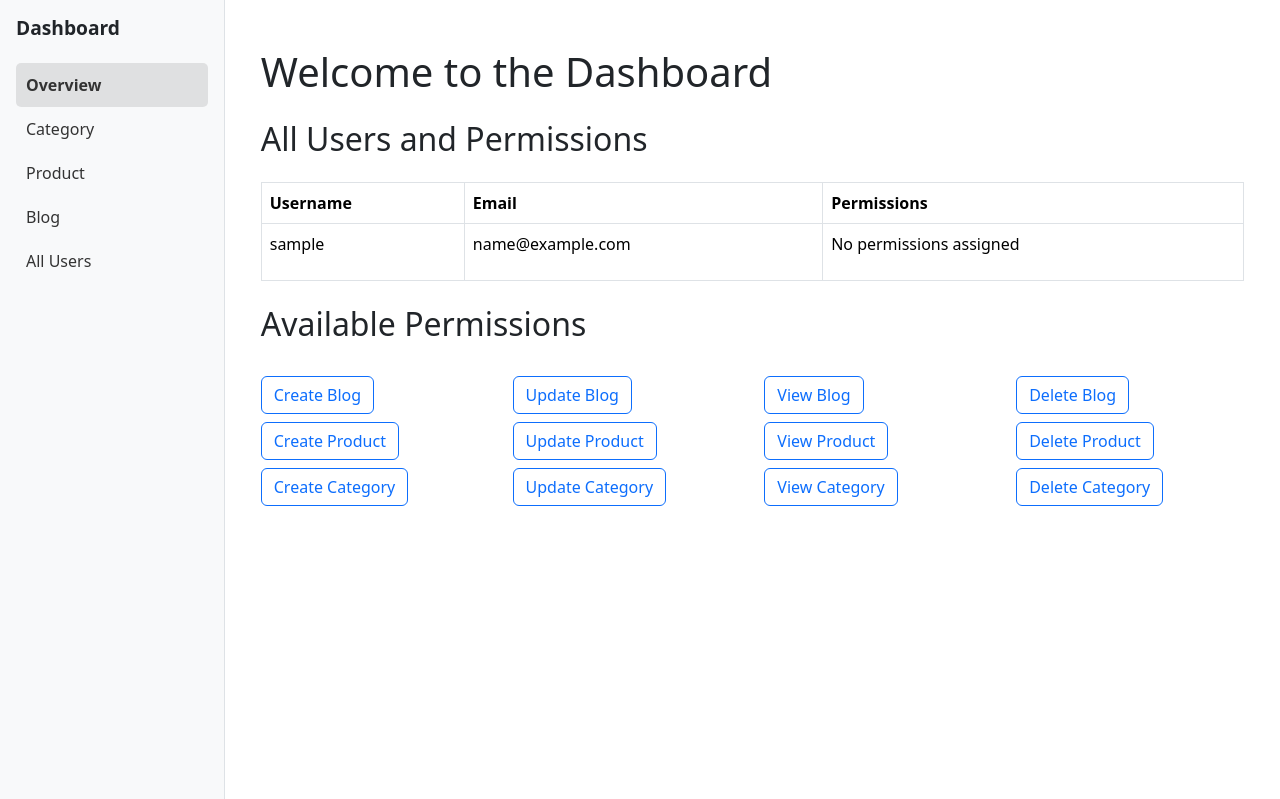
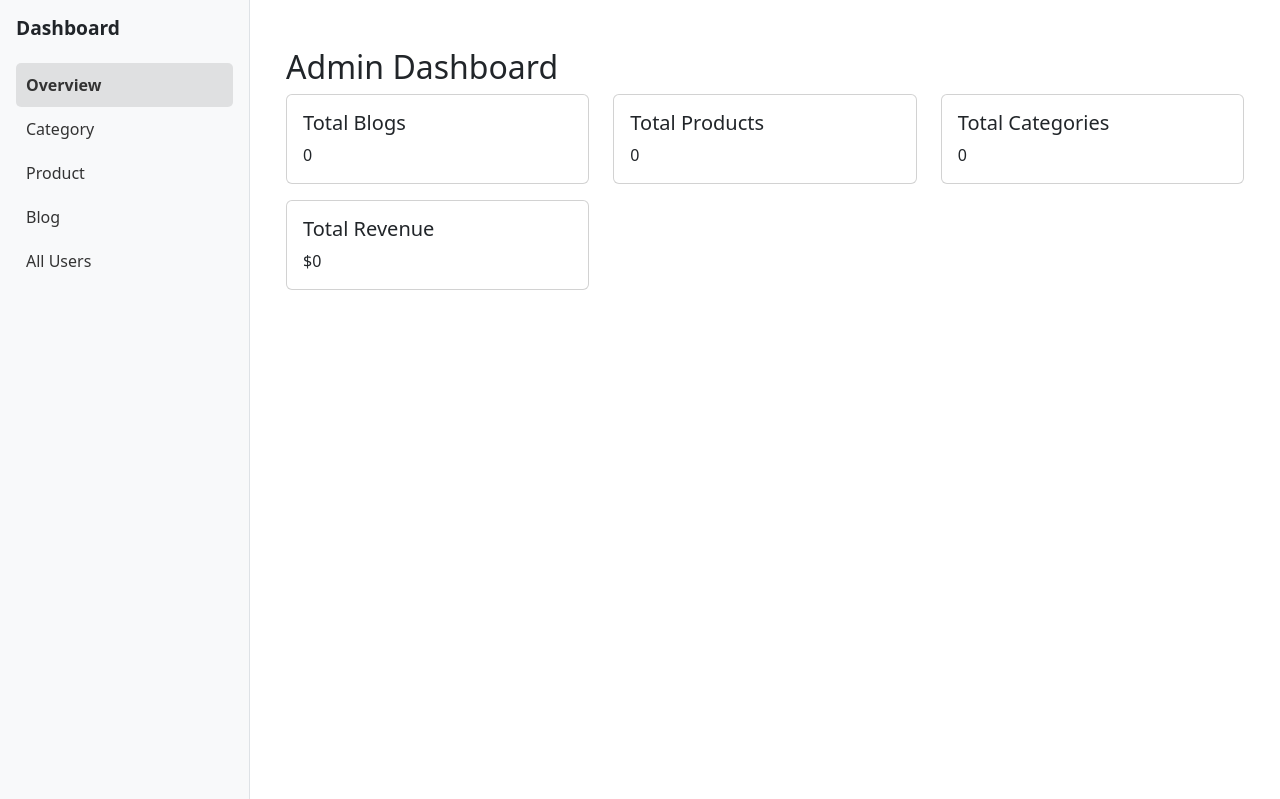
Before and after one commit to Fotsingboris/django_permissions, a Django app: page /en/dashboard/ in a window 1280 px wide. Shown: the part 56-855 px from the top of the page. Run offline with Django 5.2, Linux system fonts and the light colour scheme; the visitor is signed in with stand-in values (Sample User, id 1); data comes from the database, SQL or seed files in the repository; data that the repository does not hold is empty; some libraries are stand-ins or nearby versions.

Commit message:
fix: translations

```diff
--- a/core/views.py
+++ b/core/views.py
@@ -2,6 +2,7 @@
 from django.contrib.auth.models import User
 from django.contrib.auth.decorators import login_required
 from django.db import transaction
+from django.utils.translation import gettext_lazy as _
 
 from core.models import *
 from .forms import *
@@ -30,18 +31,18 @@
                 user.user_permissions.set(permissions)  # Assign permissions
                 user.save()  # Save user again after assigning permissions
 
-                messages.success(request, 'User Created Successfully')
+                messages.success(request, _('User Created Successfully'))
                 return redirect('dashboard')
 
             except Exception as e:
                 # In case of any error, rollback and display error message
-                messages.error(request, f"An error occurred while creating the user: {str(e)}")
+                messages.error(request, _(f"An error occurred while creating the user: {str(e)}"))
                 return redirect('user-management')
         else:
             # If form is invalid, show an error message
             print(request.POST)  # Debug: print submitted form data
             print(form.errors)  # Debug: print form errors to the console
-            messages.error(request, 'Please correct the errors in the form.')
+            messages.error(request, _('Please correct the errors in the form.'))
     else:
         form = UserPermissionForm()
 
@@ -50,46 +51,27 @@
 
 @login_required
 def dashboard(request):
-    # Define all available permissions (as button labels and their corresponding codename)
-    available_permissions = [
-        ('Create Blog', 'can_create_blog'),
-        ('Update Blog', 'can_update_blog'),
-        ('View Blog', 'can_view_blog'),
-        ('Delete Blog', 'can_delete_blog'),
-        ('Create Product', 'can_create_product'),
-        ('Update Product', 'can_update_product'),
-        ('View Product', 'can_view_product'),
-        ('Delete Product', 'can_delete_product'),
-        ('Create Category', 'can_create_category'),
-        ('Update Category', 'can_update_category'),
-        ('View Category', 'can_view_category'),
-        ('Delete Category', 'can_delete_category')
-    ]
+    # Assuming the user is an admin or staff member
+    if not request.user.is_staff:
+        return redirect('home')  # Redirect to home page if not an admin
 
-    users_permissions = []
+    # Get the count of each model
+    blog_count = Blog.objects.count()
+    product_count = Product.objects.count()
+    category_count = Category.objects.count()
 
-    # Check if the logged-in user is an admin
-    if request.user.is_superuser:
-        # Admin can see all users
-        users = User.objects.all()
-    else:
-        # Regular users can only see their own permissions
-        users = [request.user]  # Only their own user
+    # You could also add other stats here, such as the total revenue from products
+    total_revenue = Product.objects.aggregate(total_revenue=models.Sum('price'))['total_revenue'] or 0
 
-    # For each user, check their permissions and create a list of accessible buttons
-    for user in users:
-        user_permissions = user.user_permissions.all().values_list('codename', flat=True)
-        accessible_buttons = []
+    # Pass the data to the context
+    context = {
+        'blog_count': blog_count,
+        'product_count': product_count,
+        'category_count': category_count,
+        'total_revenue': total_revenue,
+    }
 
-        # Check which buttons (permissions) the user has and add them to accessible_buttons
-        for permission_label, permission_codename in available_permissions:
-            if permission_codename in user_permissions:
-                accessible_buttons.append(permission_label)
-
-        users_permissions.append((user, accessible_buttons))  # Store user and accessible buttons
-
-    return render(request, 'core/dashboard.html', {'users_permissions': users_permissions, 'available_permissions': available_permissions})
-
+    return render(request, 'core/dashboard.html', context)
 
 def login_view(request):
     if request.method == 'POST':
@@ -97,11 +79,11 @@
         if form.is_valid():
             user = form.get_user()
             login(request, user)
-            messages.success(request, 'User Logged Successfully')
+            messages.success(request, _('User Logged Successfully'))
 
             return redirect('dashboard')  # Redirect to the dashboard after successful login
         else:
-            messages.error(request, 'Invalid username or password')
+            messages.error(request, _('Invalid username or password'))
     else:
         form = AuthenticationForm()
 
@@ -122,18 +104,18 @@
 
     # Define all available permissions (as button labels and their corresponding codename)
     available_permissions = [
-        ('Create Blog', 'can_create_blog'),
-        ('Update Blog', 'can_update_blog'),
-        ('View Blog', 'can_view_blog'),
-        ('Delete Blog', 'can_delete_blog'),
-        ('Create Product', 'can_create_product'),
-        ('Update Product', 'can_update_product'),
-        ('View Product', 'can_view_product'),
-        ('Delete Product', 'can_delete_product'),
-        ('Create Category', 'can_create_category'),
-        ('Update Category', 'can_update_category'),
-        ('View Category', 'can_view_category'),
-        ('Delete Category', 'can_delete_category')
+        (_('Create Blog'), 'can_create_blog'),
+        (_('Update Blog'), 'can_update_blog'),
+        (_('View Blog'), 'can_view_blog'),
+        (_('Delete Blog'), 'can_delete_blog'),
+        (_('Create Product'), 'can_create_product'),
+        (_('Update Product'), 'can_update_product'),
+        (_('View Product'), 'can_view_product'),
+        (_('Delete Product'), 'can_delete_product'),
+        (_('Create Category'), 'can_create_category'),
+        (_('Update Category'), 'can_update_category'),
+        (_('View Category'), 'can_view_category'),
+        (_('Delete Category'), 'can_delete_category')
     ]
 
     users_permissions = []
@@ -181,15 +163,15 @@
 
         # Permission checks for the actions
         if action == "create" and not request.user.has_perm('core.can_create_category'):
-            messages.error(request, "You do not have permission to create a category.")
+            messages.error(request, _("You do not have permission to create a category."))
             return redirect("category")
 
         elif action == "update" and not request.user.has_perm('core.can_update_category'):
-            messages.error(request, "You do not have permission to update a category.")
+            messages.error(request, _("You do not have permission to update a category."))
             return redirect("category")
 
         elif action == "delete" and not request.user.has_perm('core.can_delete_category'):
-            messages.error(request, "You do not have permission to delete a category.")
+            messages.error(request, _("You do not have permission to delete a category."))
             return redirect("category")
 
         try:
@@ -198,27 +180,27 @@
                     form = CategoryForm(request.POST)
                     if form.is_valid():
                         form.save()
-                        messages.success(request, "Category created successfully!")
+                        messages.success(request, _("Category created successfully!"))
                     else:
-                        messages.error(request, "Error creating category.")
+                        messages.error(request, _("Error creating category."))
 
                 elif action == "update":
                     category = get_object_or_404(Category, id=request.POST.get("category_id"))
                     form = CategoryForm(request.POST, instance=category)
                     if form.is_valid():
                         form.save()
-                        messages.success(request, "Category updated successfully!")
+                        messages.success(request, _("Category updated successfully!"))
                     else:
-                        messages.error(request, "Error updating category.")
+                        messages.error(request, _("Error updating category."))
 
                 elif action == "delete":
                     category = get_object_or_404(Category, id=request.POST.get("category_id"))
                     category.delete()
-                    messages.success(request, "Category deleted successfully!")
+                    messages.success(request, _("Category deleted successfully!"))
 
         except Exception as e:
             # Rollback any changes if something goes wrong
-            messages.error(request, f"An error occurred: {str(e)}")
+            messages.error(request, _(f"An error occurred: {str(e)}"))
 
         return redirect("category")
 
@@ -237,13 +219,13 @@
 
         # Check permissions for create, update, and delete actions
         if action == "create" and not request.user.has_perm('core.can_create_product'):
-            messages.error(request, "You do not have permission to create a product.")
+            messages.error(request, _("You do not have permission to create a product."))
             return redirect("product")
         elif action == "update" and not request.user.has_perm('core.can_update_product'):
-            messages.error(request, "You do not have permission to update a product.")
+            messages.error(request, _("You do not have permission to update a product."))
             return redirect("product")
         elif action == "delete" and not request.user.has_perm('core.can_delete_product'):
-            messages.error(request, "You do not have permission to delete a product.")
+            messages.error(request, _("You do not have permission to delete a product."))
             return redirect("product")
 
         try:
@@ -252,29 +234,29 @@
                     form = ProductForm(request.POST, request.FILES)
                     if form.is_valid():
                         form.save()
-                        messages.success(request, "Product created successfully!")
+                        messages.success(request, _("Product created successfully!"))
                     else:
                         print("Form errors:", form.errors)  # Debugging: Print errors
-                        messages.error(request, "Form is not valid. Please check the input fields.")
+                        messages.error(request, _("Form is not valid. Please check the input fields."))
 
                 elif action == "update":
                     product = get_object_or_404(Product, id=request.POST.get("product_id"))
                     form = ProductForm(request.POST, request.FILES, instance=product)
                     if form.is_valid():
                         form.save()
-                        messages.success(request, "Product updated successfully!")
+                        messages.success(request, _("Product updated successfully!"))
                     else:
                         print("Form errors:", form.errors)  # Debugging: Print errors
-                        messages.error(request, "Form is not valid. Please check the input fields.")
+                        messages.error(request, _("Form is not valid. Please check the input fields."))
 
                 elif action == "delete":
                     product = get_object_or_404(Product, id=request.POST.get("product_id"))
                     product.delete()
-                    messages.success(request, "Product deleted successfully!")
+                    messages.success(request, _("Product deleted successfully!"))
 
         except Exception as e:
             # Rollback any changes if something goes wrong
-            messages.error(request, f"An error occurred: {str(e)}")
+            messages.error(request, _(f"An error occurred: {str(e)}"))
 
         return redirect("product")
 
@@ -293,13 +275,13 @@
 
         # Check permissions for create, update, and delete actions
         if action == "create" and not request.user.has_perm('core.can_create_blog'):
-            messages.error(request, "You do not have permission to create a blog.")
+            messages.error(request, _("You do not have permission to create a blog."))
             return redirect("blog")
         elif action == "update" and not request.user.has_perm('core.can_update_blog'):
-            messages.error(request, "You do not have permission to update a blog.")
+            messages.error(request, _("You do not have permission to update a blog."))
             return redirect("blog")
         elif action == "delete" and not request.user.has_perm('core.can_delete_blog'):
-            messages.error(request, "You do not have permission to delete a blog.")
+            messages.error(request, _("You do not have permission to delete a blog."))
             return redirect("blog")
 
         try:
@@ -308,10 +290,10 @@
                     form = BlogForm(request.POST)
                     if form.is_valid():
                         form.save()
-                        messages.success(request, "Blog created successfully!")
+                        messages.success(request, _("Blog created successfully!"))
                     else:
                         print("Form errors:", form.errors)  # Debugging: Print errors
-                        messages.error(request, "Form is not valid. Please check the input fields.")
+                        messages.error(request, _("Form is not valid. Please check the input fields."))
 
                 elif action == "update":
                     blog = get_object_or_404(Blog, id=request.POST.get("blog_id"))
@@ -321,15 +303,15 @@
                         messages.success(request, "Blog updated successfully!")
                     else:
                         print("Form errors:", form.errors)  # Debugging: Print errors
-                        messages.error(request, "Form is not valid. Please check the input fields.")
+                        messages.error(request, _("Form is not valid. Please check the input fields."))
 
                 elif action == "delete":
                     blog = get_object_or_404(Blog, id=request.POST.get("blog_id"))
                     blog.delete()
-                    messages.success(request, "Blog deleted successfully!")
+                    messages.success(request, _("Blog deleted successfully!"))
 
         except Exception as e:
             # Rollback any changes if something goes wrong
-            messages.error(request, f"An error occurred: {str(e)}")
+            messages.error(request, _(f"An error occurred: {str(e)}"))
 
         return redirect("blog")
--- a/templates/core/dashboard.html
+++ b/templates/core/dashboard.html
@@ -1,66 +1,45 @@
 {% extends "core/base.html" %}
 {% load i18n %}
-
-{% block title %}{% trans "Dashboard" %}{% endblock %}
-
 {% block content %}
 <div class="container mt-4">
+    <h2>{% trans "Admin Dashboard" %}</h2>
 
-    <h1>{% trans "Welcome to the Dashboard" %}</h1>
-
-    {% if user.is_superuser %}
-
-        <!-- Admin View -->
-        <h2 class="my-4">{% trans "All Users and Permissions" %}</h2>
-        <table class="table table-bordered">
-            <thead>
-                <tr>
-                    <th>{% trans "Username" %}</th>
-                    <th>{% trans "Email" %}</th>
-                    <th>{% trans "Permissions" %}</th>
-                </tr>
-            </thead>
-            <tbody>
-                {% for user, accessible_buttons in users_permissions %}
-                    <tr>
-                        <td>{{ user.username }}</td>
-                        <td>{{ user.email }}</td>
-                        <td>
-                            {% if accessible_buttons %}
-                                <div class="btn-group">
-                                    {% for button in accessible_buttons %}
-                                        <button type="button" class="btn btn-success">{{ button }}</button>
-                                    {% endfor %}
-                                </div>
-                            {% else %}
-                                <p>{% trans "No permissions assigned" %}</p>
-                            {% endif %}
-                        </td>
-                    </tr>
-                {% endfor %}
-            </tbody>
-        </table>
-
-        <h2 class="my-4">{% trans "Available Permissions" %}</h2>
-        <div class="row">
-            {% for label, codename in available_permissions %}
-                <div class="col-3">
-                    <button type="button" class="btn btn-outline-primary mt-2">
-                        {{ label }}
-                    </button>
+    <div class="row">
+        <div class="col-md-4 mb-3">
+            <div class="card">
+                <div class="card-body">
+                    <h5 class="card-title">{% trans "Total Blogs" %}</h5>
+                    <p class="card-text">{{ blog_count }}</p>
                 </div>
-            {% endfor %}
+            </div>
         </div>
 
-    {% else %}
-        <!-- Regular User View -->
-        <h2 class="my-4">{% trans "Your Permissions" %}</h2>
-        <ul>
-            {% for permission in users_permissions.0.1 %}
-                <li>{{ permission }}</li>
-            {% endfor %}
-        </ul>
-    {% endif %}
+        <div class="col-md-4 mb-3">
+            <div class="card">
+                <div class="card-body">
+                    <h5 class="card-title">{% trans "Total Products" %}</h5>
+                    <p class="card-text">{{ product_count }}</p>
+                </div>
+            </div>
+        </div>
+
+        <div class="col-md-4 mb-3">
+            <div class="card">
+                <div class="card-body">
+                    <h5 class="card-title">{% trans "Total Categories" %}</h5>
+                    <p class="card-text">{{ category_count }}</p>
+                </div>
+            </div>
+        </div>
+
+        <div class="col-md-4 mb-3">
+            <div class="card">
+                <div class="card-body">
+                    <h5 class="card-title">{% trans "Total Revenue" %}</h5>
+                    <p class="card-text">${{ total_revenue }}</p>
+                </div>
+            </div>
+        </div>
+    </div>
 </div>
-
 {% endblock %}
--- a/templates/core/login.html
+++ b/templates/core/login.html
@@ -22,7 +22,7 @@
                         <input type="password" name="password" class="form-control" id="{{ form.password.id_for_label }}" value="{{ form.password.value }}">
                     </div>
 
-                    <button type="submit" class="btn btn-primary w-100">Login</button>
+                    <button type="submit" class="btn btn-primary w-100">{% trans "Login" %}</button>
                 </form>
                 <div class="mt-3 text-center">
                     <a href="">{% trans "Forgot your password?" %}</a>
```
Also changed, not shown: locale/fr/LC_MESSAGES/django.po, 1 other file.
